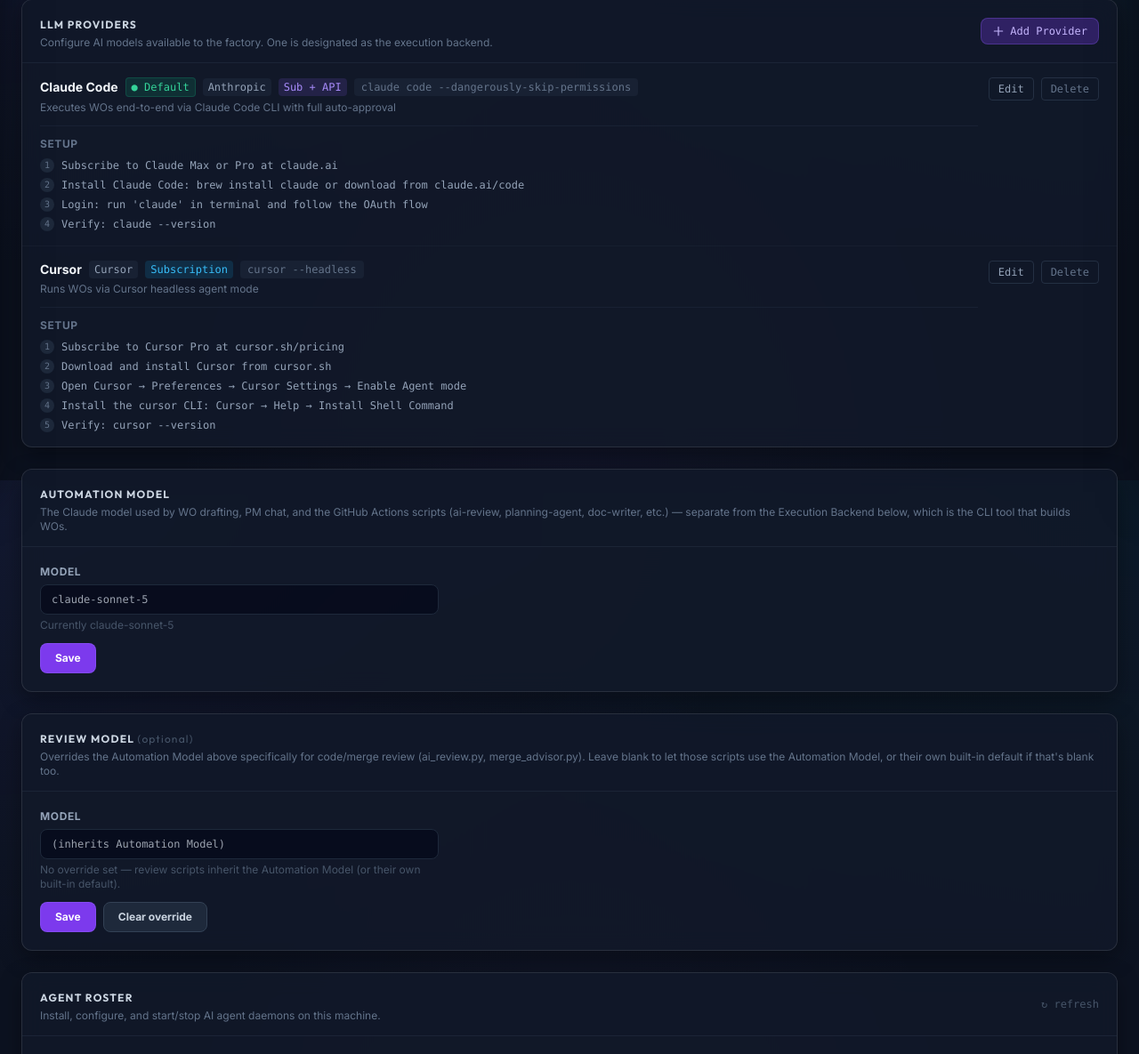
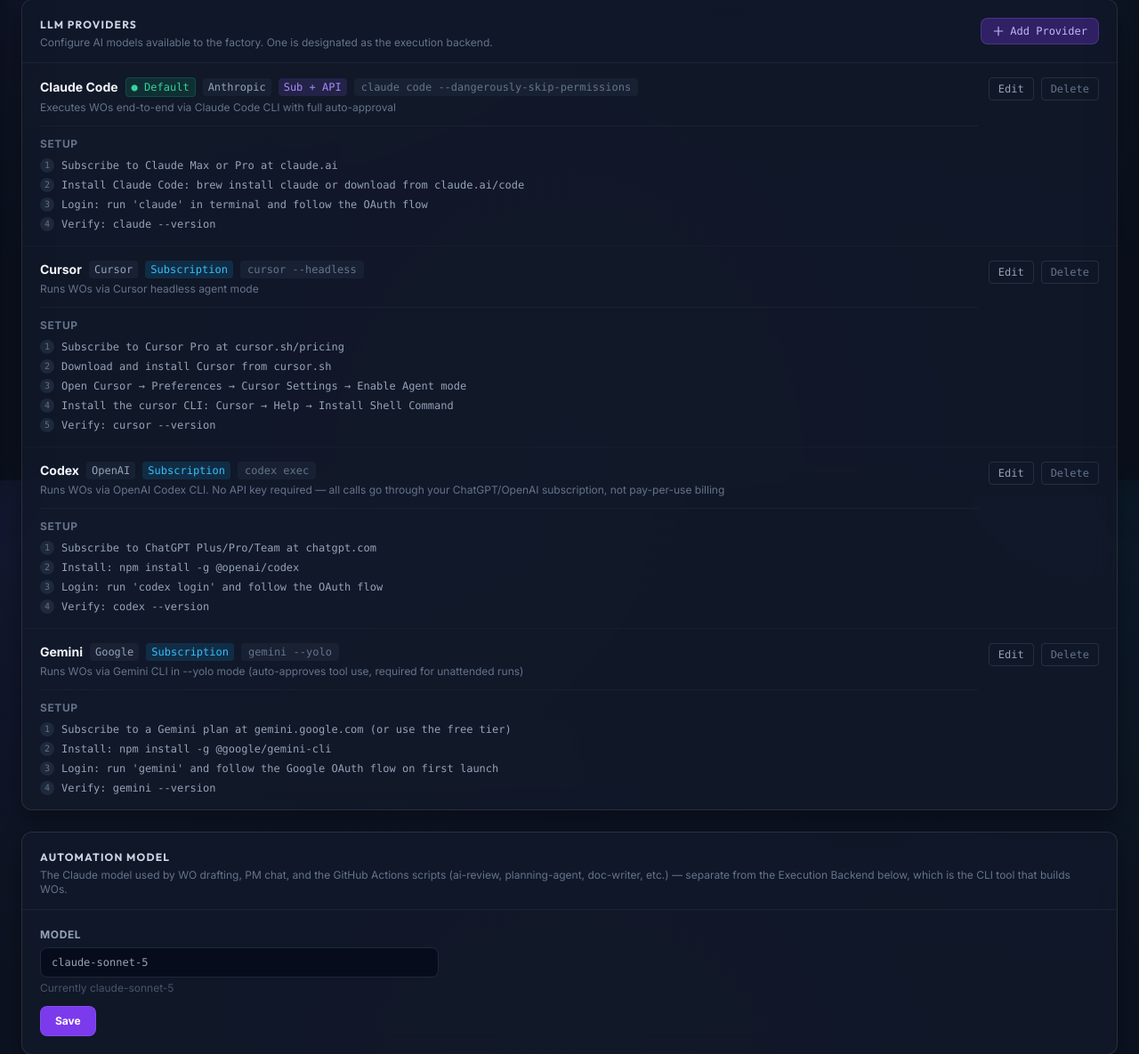
Before and after one commit to dentroio/agentic-factory, a FastAPI app: page /settings/agents in a window 1280 px wide. Shown: the part 260-1445 px from the top of the page at 89% size. Run offline with FastAPI, Linux system fonts and the light colour scheme; data that the repository does not hold is empty; some libraries are stand-ins or nearby versions.

Commit message:
feat(settings): add Codex and Gemini to the LLM Providers catalog (#67)
PR #65 fixed the primary backend selector and per-role reviewer
dropdowns, but missed a separate list: the "LLM Providers" catalog
(_DEFAULT_LLM_PROVIDERS) only had entries for claude and cursor, so
Codex and Gemini were invisible there even though they're real, working
backends — caught by direct user observation ("It's weird that codex
is not listed").

Added catalog entries for both, matching the existing style (name,
description, auth_type, cli_command, setup_steps) sourced from
backends/codex.py and backends/gemini.py's own docstrings. Also added
the missing "Google" option to the provider-type dropdown in the
Add/Edit Provider modal — it only had anthropic/cursor/openai/custom,
so Gemini had no correct type to select. Corrected the OpenAI default
auth type in that modal from 'api' to 'subscription' to match how
Codex actually authenticates (OAuth to ChatGPT, no API key).

Co-authored-by: Claude Sonnet 5 <noreply@anthropic.com>

```diff
--- a/services/status-site/main.py
+++ b/services/status-site/main.py
@@ -2132,6 +2132,38 @@ _DEFAULT_LLM_PROVIDERS: dict = {
         "is_default": False,
         "enabled": True,
     },
+    "codex": {
+        "id": "codex",
+        "name": "Codex",
+        "provider": "openai",
+        "description": "Runs WOs via OpenAI Codex CLI. No API key required — all calls go through your ChatGPT/OpenAI subscription, not pay-per-use billing",
+        "auth_type": "subscription",
+        "cli_command": "codex exec",
+        "setup_steps": [
+            "Subscribe to ChatGPT Plus/Pro/Team at chatgpt.com",
+            "Install: npm install -g @openai/codex",
+            "Login: run 'codex login' and follow the OAuth flow",
+            "Verify: codex --version",
+        ],
+        "is_default": False,
+        "enabled": True,
+    },
+    "gemini": {
+        "id": "gemini",
+        "name": "Gemini",
+        "provider": "google",
+        "description": "Runs WOs via Gemini CLI in --yolo mode (auto-approves tool use, required for unattended runs)",
+        "auth_type": "subscription",
+        "cli_command": "gemini --yolo",
+        "setup_steps": [
+            "Subscribe to a Gemini plan at gemini.google.com (or use the free tier)",
+            "Install: npm install -g @google/gemini-cli",
+            "Login: run 'gemini' and follow the Google OAuth flow on first launch",
+            "Verify: gemini --version",
+        ],
+        "is_default": False,
+        "enabled": True,
+    },
 }
 
 
--- a/services/status-site/templates/settings_agents.html
+++ b/services/status-site/templates/settings_agents.html
@@ -253,7 +253,8 @@
                    focus:outline-none focus:border-violet-500/60 focus:ring-1 focus:ring-violet-500/30 transition-all">
             <option value="anthropic">Anthropic (Claude)</option>
             <option value="cursor">Cursor</option>
-            <option value="openai">OpenAI</option>
+            <option value="openai">OpenAI (Codex)</option>
+            <option value="google">Google (Gemini)</option>
             <option value="custom">Custom</option>
           </select>
         </div>
@@ -366,11 +367,12 @@
     api: '<span class="text-xs px-1.5 py-0.5 rounded font-mono bg-amber-500/15 text-amber-400">API Key</span>',
   };
 
-  const PROVIDER_LABELS = { anthropic: 'Anthropic', cursor: 'Cursor', openai: 'OpenAI', custom: 'Custom' };
+  const PROVIDER_LABELS = { anthropic: 'Anthropic', cursor: 'Cursor', openai: 'OpenAI', google: 'Google', custom: 'Custom' };
   const PROVIDER_DEFAULTS = {
     anthropic: { auth: 'both',         env: 'ANTHROPIC_API_KEY', cli: 'claude code --dangerously-skip-permissions' },
     cursor:    { auth: 'subscription', env: '',                   cli: 'cursor --headless' },
-    openai:    { auth: 'api',          env: 'OPENAI_API_KEY',     cli: '' },
+    openai:    { auth: 'subscription', env: 'OPENAI_API_KEY',     cli: 'codex exec' },
+    google:    { auth: 'subscription', env: 'GEMINI_API_KEY',     cli: 'gemini --yolo' },
     custom:    { auth: 'api',          env: '',                   cli: '' },
   };
 
```
